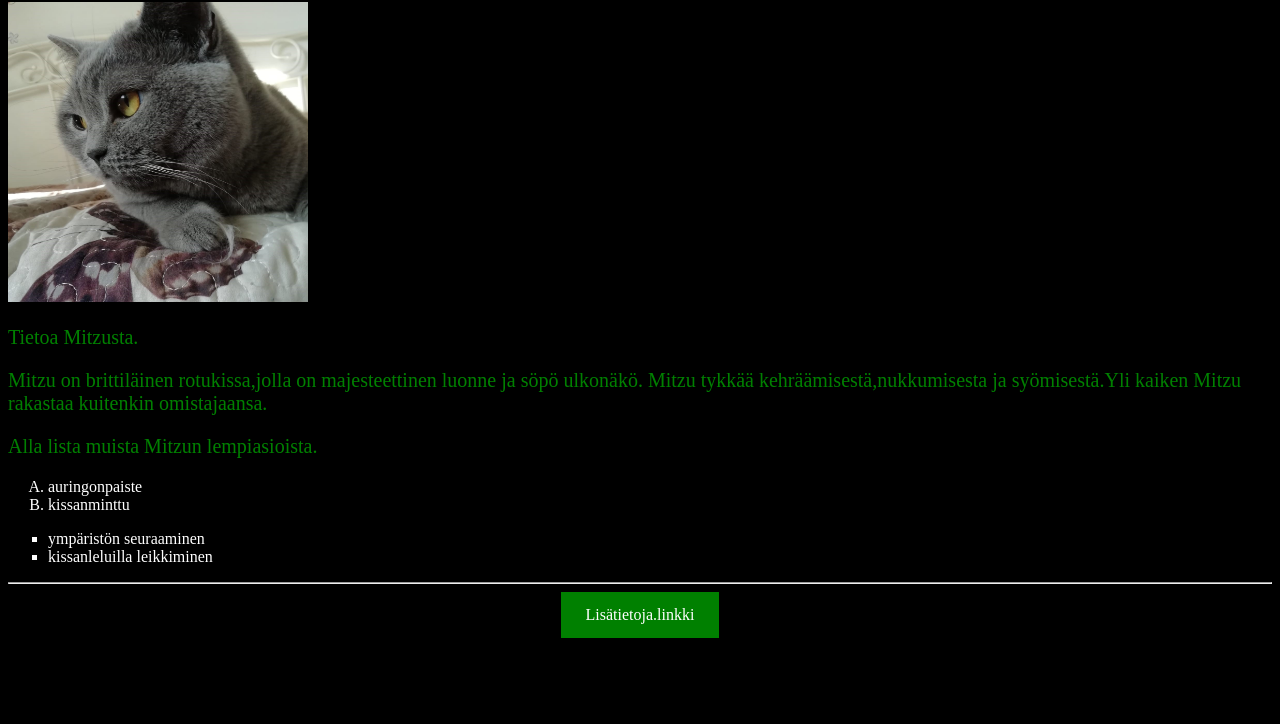
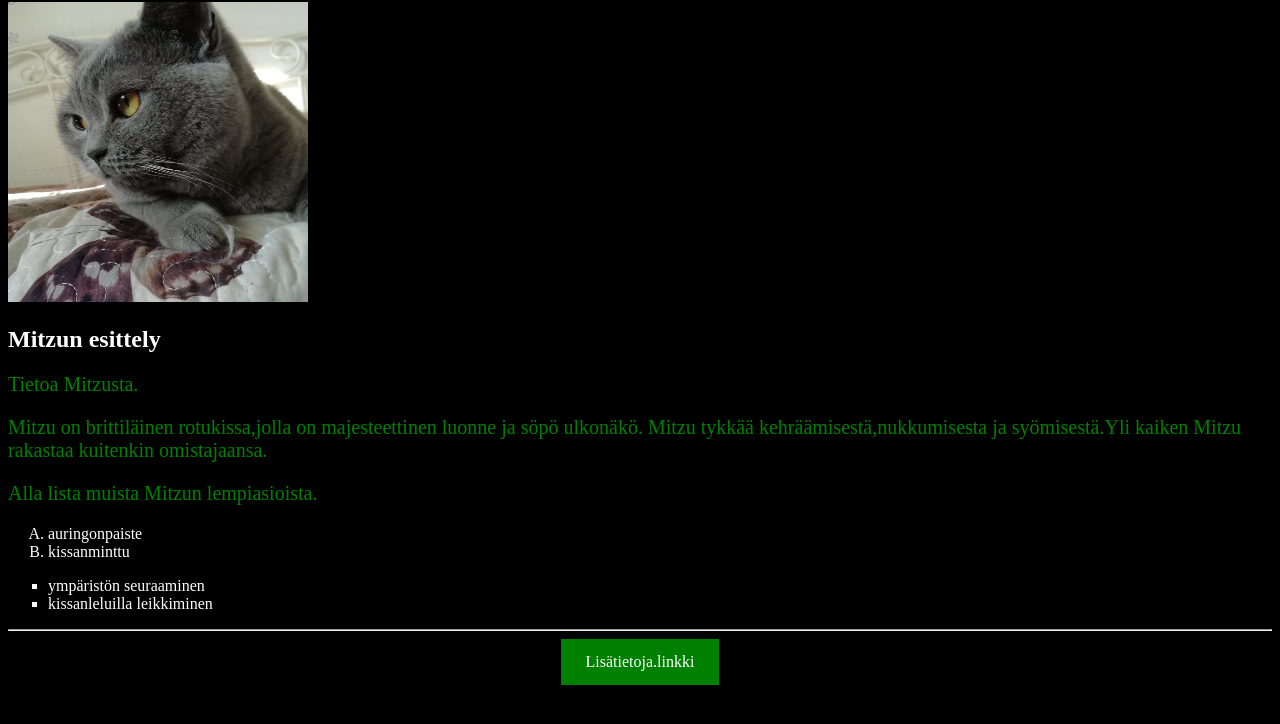
Before and after one commit to Mitzuliini5/Mitzuliini5.github.io, a plain HTML site: page index.html in a window 1280 px wide. Shown: the part 72-796 px from the top of the page. Drawn offline with Linux system fonts and the light colour scheme.

Commit message:
Update index.html

```diff
--- a/index.html
+++ b/index.html
@@ -22,6 +22,9 @@
     <body>
     <h1>Mitzun kotisivut</h1>
         <img src="/mitzu.jpg" alt="cat"/ height="300" width="300">
+
+        <h2>Mitzun esittely</h2>
+
       <p>Tietoa Mitzusta.</p>
       <p>Mitzu on brittiläinen rotukissa,jolla on majesteettinen luonne ja söpö ulkonäkö. Mitzu tykkää kehräämisestä,nukkumisesta ja syömisestä.Yli kaiken Mitzu rakastaa kuitenkin omistajaansa.</p>
         <p>Alla lista muista Mitzun lempiasioista.</p>
```
